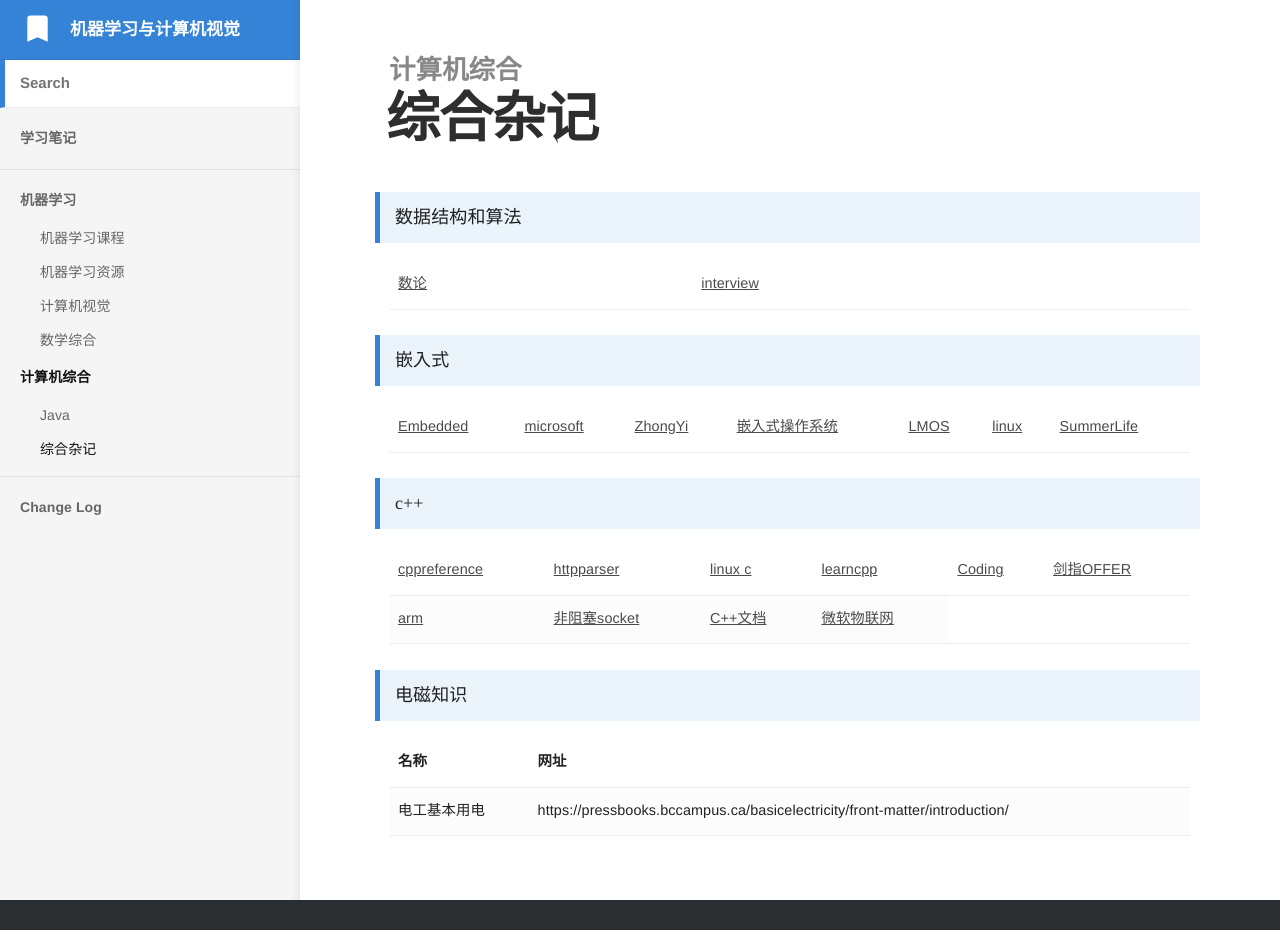
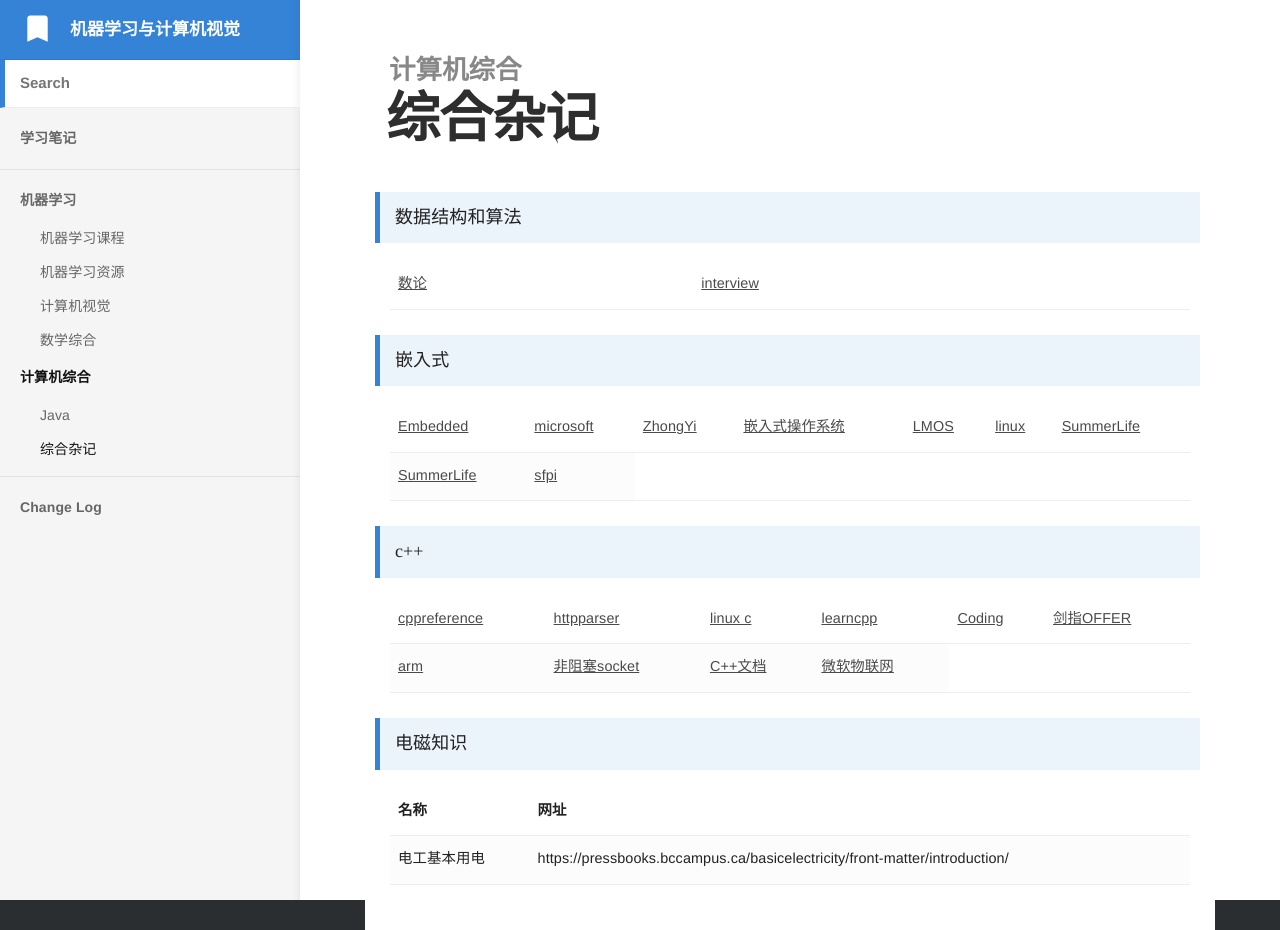
Before and after one commit to bashendixie/Machine_Learning_Notes, a Jekyll site: the page built from _docs/5、计算机综合/综合杂记.md, in a window 1280 px wide. Built offline with Jekyll 4.4.1, drawn with Linux system fonts in a browser that asks for light colours; some web fonts are replaced; before the commit the page ends 900 px from its top, so only the background shows below that.

Commit message:
no message

```diff
--- a/_docs/5、计算机综合/综合杂记.md
+++ b/_docs/5、计算机综合/综合杂记.md
@@ -43,6 +43,14 @@ order: 1
 			</td>
 			<td>
 				<a href="https://github.com/SummerLife/EmbeddedSystem" target="_blank">SummerLife</a>
+			</td>
+		</tr>
+		<tr>
+			<td>
+				<a href="https://github.com/SummerLife/EmbeddedSystem" target="_blank">SummerLife</a>
+			</td>
+			<td>
+				<a href="https://sbc-fish.github.io/sfpi/" target="_blank">sfpi</a>
 			</td>
 		</tr>
 	</tbody>
```
